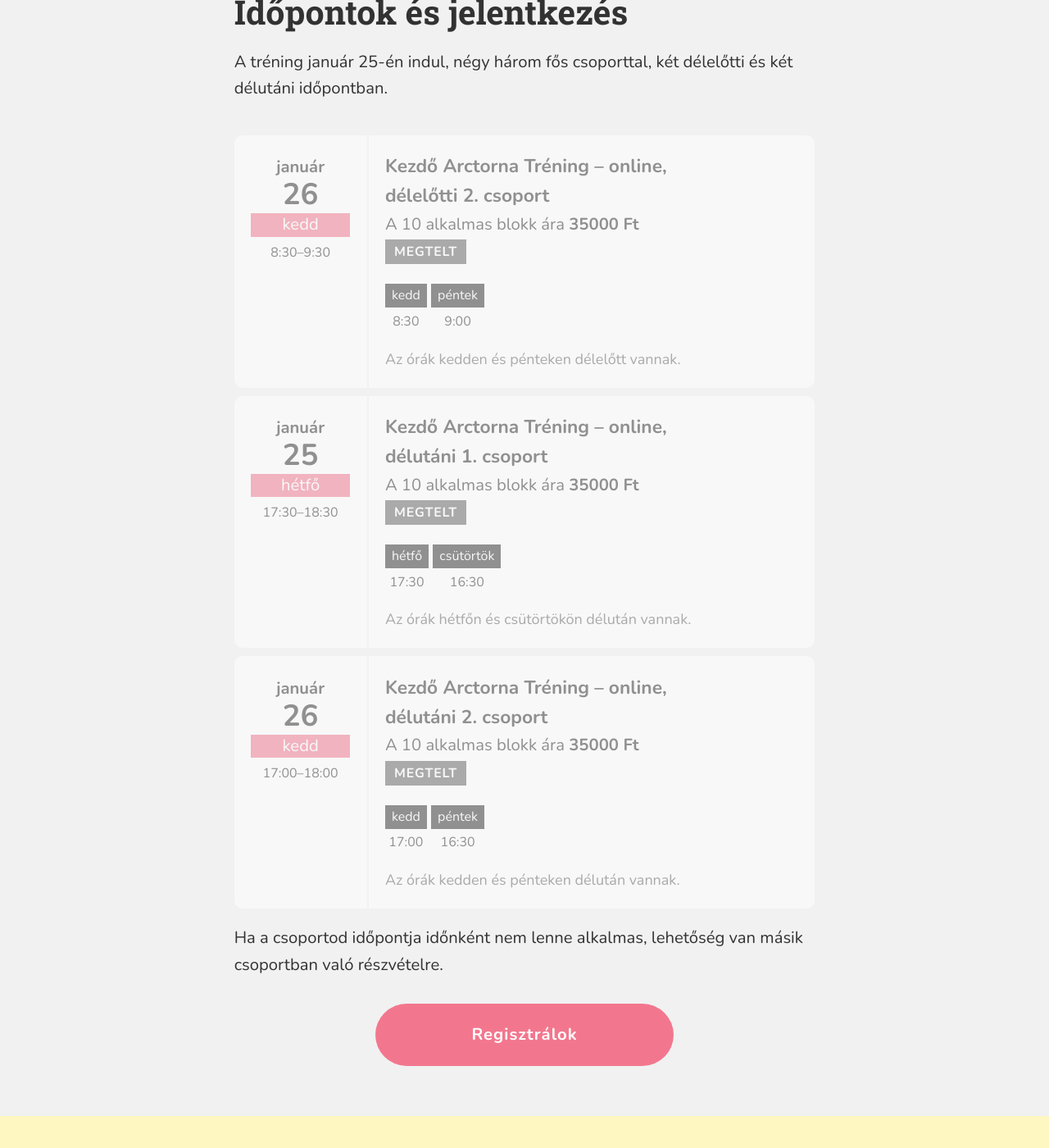
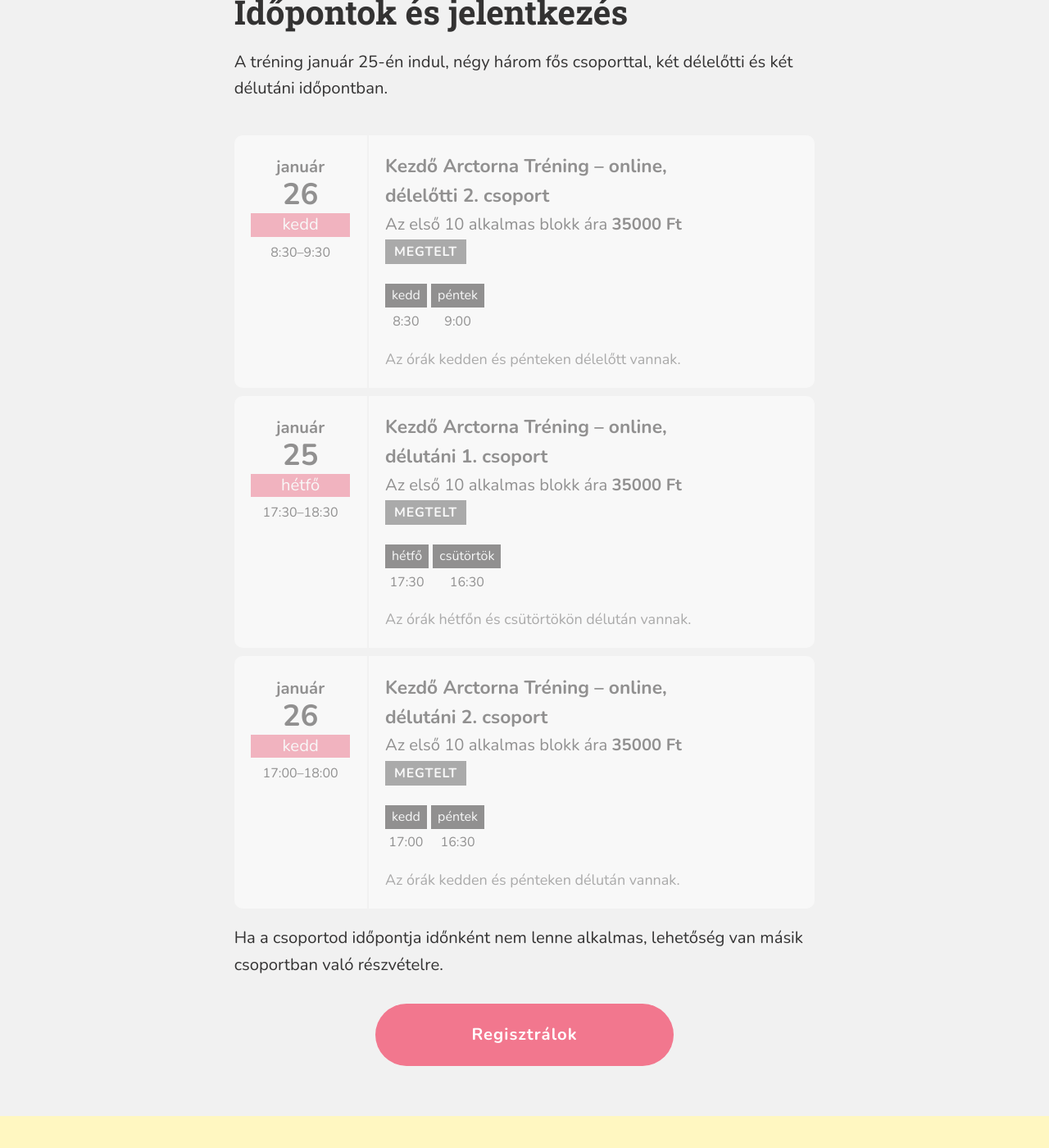
Before and after one commit to monikamudra/arctorna, a Jekyll site: the page built from trening.md, in a window 1280 px wide and 1400 px high, scrolled down 2331 px. Shown: the whole window at 82% size. Built offline with Jekyll 4.4.1, drawn with Linux system fonts in a browser that asks for light colours.

Commit message:
Update training information

```diff
--- a/_data/training.yaml
+++ b/_data/training.yaml
@@ -3,7 +3,7 @@ address: 1032 Budapest, San Marco utca
 price: 35000
 deposit: 10000
 private_price: 70000
-price_desc: A 10 alkalmas blokk ára
+price_desc: Az első 10 alkalmas blokk ára
 events:
   - date: 2021-1-25T10:30
     start: "10:30"
```
